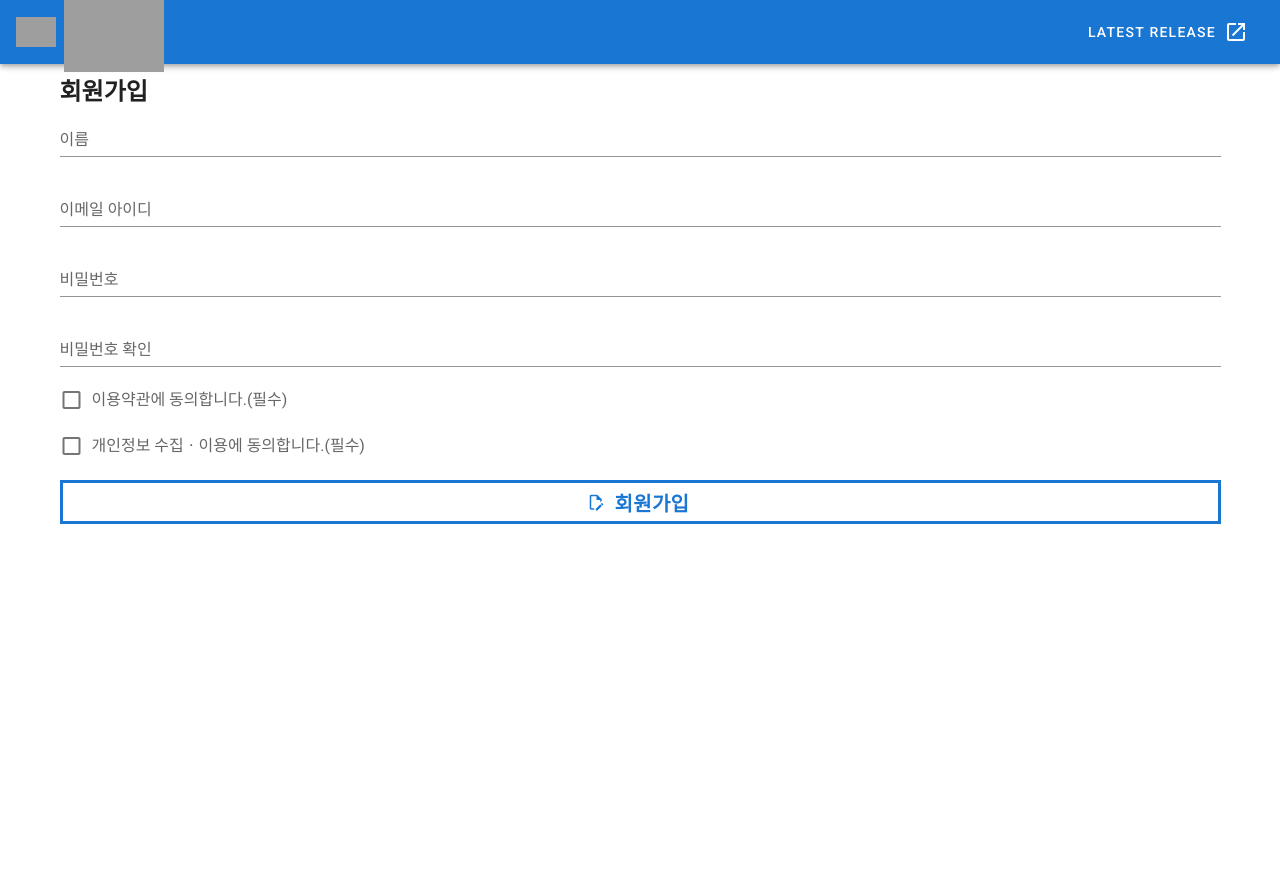
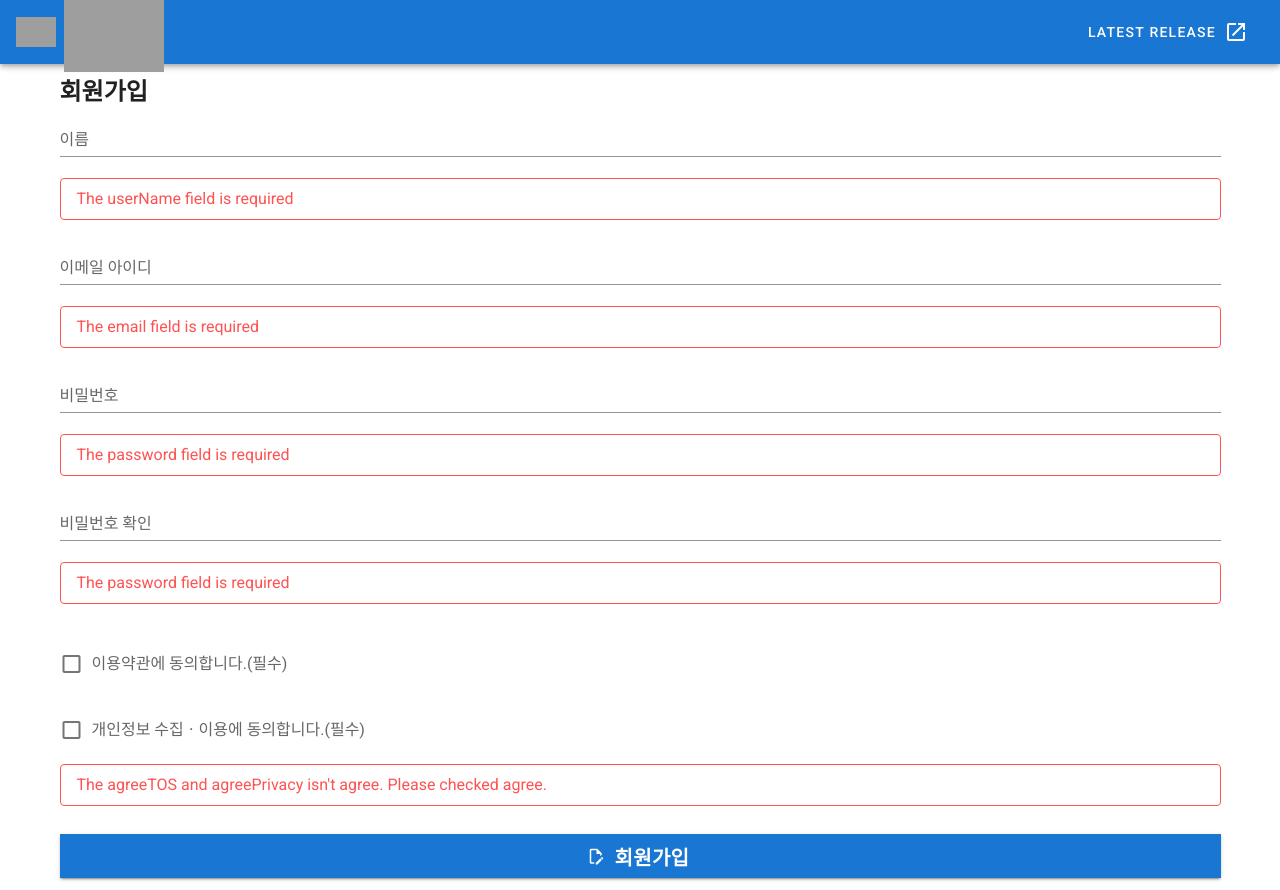
Before and after one commit to SamAndEllen/mini-sns, a Vue app: page /signup in a window 1280 px wide. Both pictures are taken after a click on the button "회원가입". Before the commit the page ends 800 px from the top, so only its background shows below. Built offline with nearby package versions, Linux system fonts and the light colour scheme; no server answers; grey boxes are pictures that could not be loaded.

Commit message:
example signup validation

```diff
--- a/package.json
+++ b/package.json
@@ -10,6 +10,7 @@
   "dependencies": {
     "axios": "^0.19.2",
     "core-js": "^3.6.4",
+    "vee-validate": "2.2.15",
     "vue": "^2.6.11",
     "vue-router": "^3.1.6",
     "vuetify": "^2.2.11",
--- a/src/components/Home.vue
+++ b/src/components/Home.vue
@@ -4,8 +4,8 @@
         <router-link to="/login" tag="button">
             <v-btn>Login</v-btn>
         </router-link>
-        <router-link to="/member" tag="button">
-            <v-btn>Member</v-btn>
+        <router-link to="/signup" tag="button">
+            <v-btn>SignUp</v-btn>
         </router-link>
     </v-content>
 </template>
--- a/src/components/SignUp.vue
+++ b/src/components/SignUp.vue
@@ -7,36 +7,58 @@
     </v-row>
     <v-row no-gutters>
       <v-col cols="12" md="12">
-        <v-text-field v-model="userName" label="이름"></v-text-field>
+        <v-text-field v-model="userName" label="이름" name="userName" v-validate="'required'" />
+        <v-alert dense outlined color="error" v-if="errors.has('userName')">
+          {{errors.first('userName')}}
+        </v-alert>
       </v-col>
     </v-row>
     <v-row no-gutters>
       <v-col cols="12" md="12">
-        <v-text-field v-model="email" label="이메일 아이디"></v-text-field>
+        <v-text-field v-model="email" label="이메일 아이디" name="email" v-validate="'required|email|max:50'" />
+        <v-alert dense outlined color="error" v-if="errors.has('email')">
+          {{errors.first('email')}}
+        </v-alert>
+        <v-alert dense outlined color="error" v-if="status === 409">
+          Duplicate ID
+        </v-alert>
       </v-col>
     </v-row>
     <v-row no-gutters>
       <v-col cols="12" md="12">
-        <v-text-field type="password" v-model="password" label="비밀번호"></v-text-field>
+        <v-text-field type="password" v-model="password" label="비밀번호" name="password" ref="password"
+          v-validate="{ required: true, regex: /^(?=.*[a-z])(?=.*[A-Z])(?=.*\d)(?=.*[$@$!%*?&])[A-Za-z\d$@$!%*?&]{8,}/ }" />
+        <v-alert dense outlined color="error" v-if="errors.has('password')">
+          {{errors.first('password')}}
+        </v-alert>
       </v-col>
     </v-row>
     <v-row no-gutters>
       <v-col cols="12" md="12">
-        <v-text-field type="password" v-model="checkPassword" label="비밀번호 확인"></v-text-field>
+        <v-text-field type="password" v-model="checkPassword" label="비밀번호 확인" name="password_confirmation"
+          v-validate="'required|confirmed:password'" data-vv-as="password" />
+        <v-alert dense outlined color="error" v-if="errors.has('password_confirmation')">
+          {{errors.first('password_confirmation')}}
+        </v-alert>
       </v-col>
     </v-row>
-    <v-row no-gutters>
+    <v-row class="mt-3 mb-3" no-gutters>
       <v-col cols="12" md="12">
-        <v-checkbox v-model="agreeTOS" label="이용약관에 동의합니다.(필수)"></v-checkbox>
+        <v-checkbox v-model="agreeTOS" name="agreeTOS" label="이용약관에 동의합니다.(필수)" />
       </v-col>
       <v-col cols="12" md="12">
-        <v-checkbox v-model="agreePrivacy" label="개인정보 수집ㆍ이용에 동의합니다.(필수)"></v-checkbox>
+        <v-checkbox v-model="agreePrivacy" name="agreePrivacy" label="개인정보 수집ㆍ이용에 동의합니다.(필수)" />
+      </v-col>
+      <v-col cols="12" md="12">
+        <v-alert dense outlined color="error" v-if="isDoingSignUp && (!agreeTOS || !agreePrivacy)">
+          The agreeTOS and agreePrivacy isn't agree. Please checked agree.
+        </v-alert>
       </v-col>
     </v-row>
     <v-row no-gutters>
       <v-col cols="12" md="12">
         <v-btn
-            block tile outlined large
+          block tile large
           color="primary"
           class="font-weight-bold title"
           @click="signUp()"
@@ -60,9 +82,15 @@ export default {
     checkPassword: '',
     agreeTOS: false,
     agreePrivacy: false,
+    isDoingSignUp: false,
+    status: 200
   }),
   methods: {
-        signUp() {
+    async signUp() {
+      await this.$validator.validateAll();
+      this.isDoingSignUp = true;
+
+      if (!this.errors.any() && this.agreeTOS && this.agreePrivacy) {
         axios.post('http://localhost:4000/api/members',
           { name: this.userName,
             email: this.email,
@@ -70,23 +98,20 @@ export default {
             agreeTOS: this.agreeTOS,
             agreePrivacy: this.agreePrivacy
           }
-              ).then(res => {
-              console.log(res.data);
+        )
+        .then(async res => {
+          this.status = res.status;
+          alert("가입이 정상적으로 완료되었습니다.");
+          await this.$router.push({ path: '/' });
+        })
+        .catch(err => {
+          this.status = err.response.status;
         });
+      }
     }
   }
 };
 </script>
 
 <style scoped>
-.v-input--selection-controls {
-  padding: 0;
-  margin: 0;
-}
-.v-btn--outlined {
-    border: solid currentColor;
-}
-.v-btn__content .v-icon--left, .v-btn__content .v-icon--right {
-    font-size: 20px;
-}
 </style>
--- a/src/main.js
+++ b/src/main.js
@@ -3,6 +3,9 @@ import App from './App.vue'
 import router from './router'
 import store from './store'
 import vuetify from './plugins/vuetify';
+import VeeValidate from 'vee-validate';
+
+Vue.use(VeeValidate);
 
 Vue.config.productionTip = false
 
```
Also changed, not shown: 1 other file (tests, documents, lock files or other folders). Lines whose indentation alone changed are shown as unchanged.
